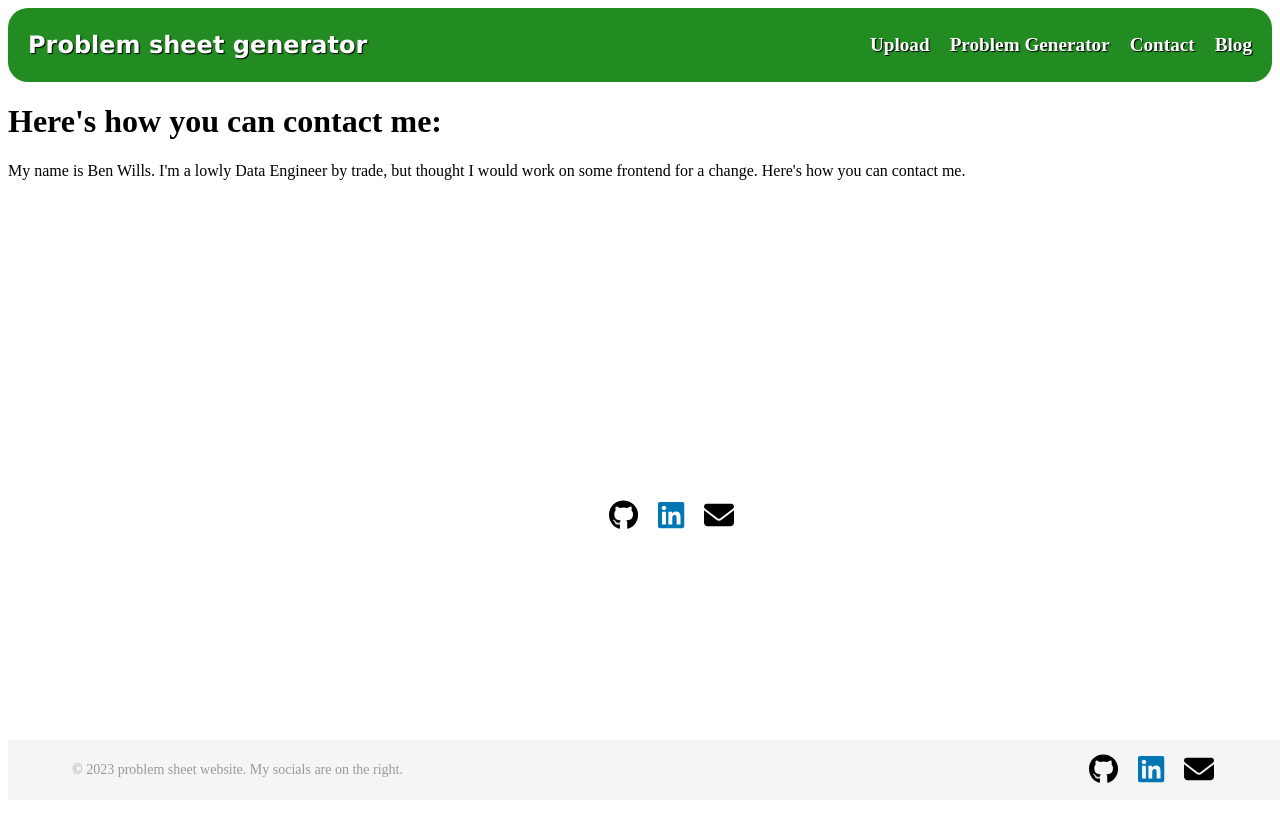
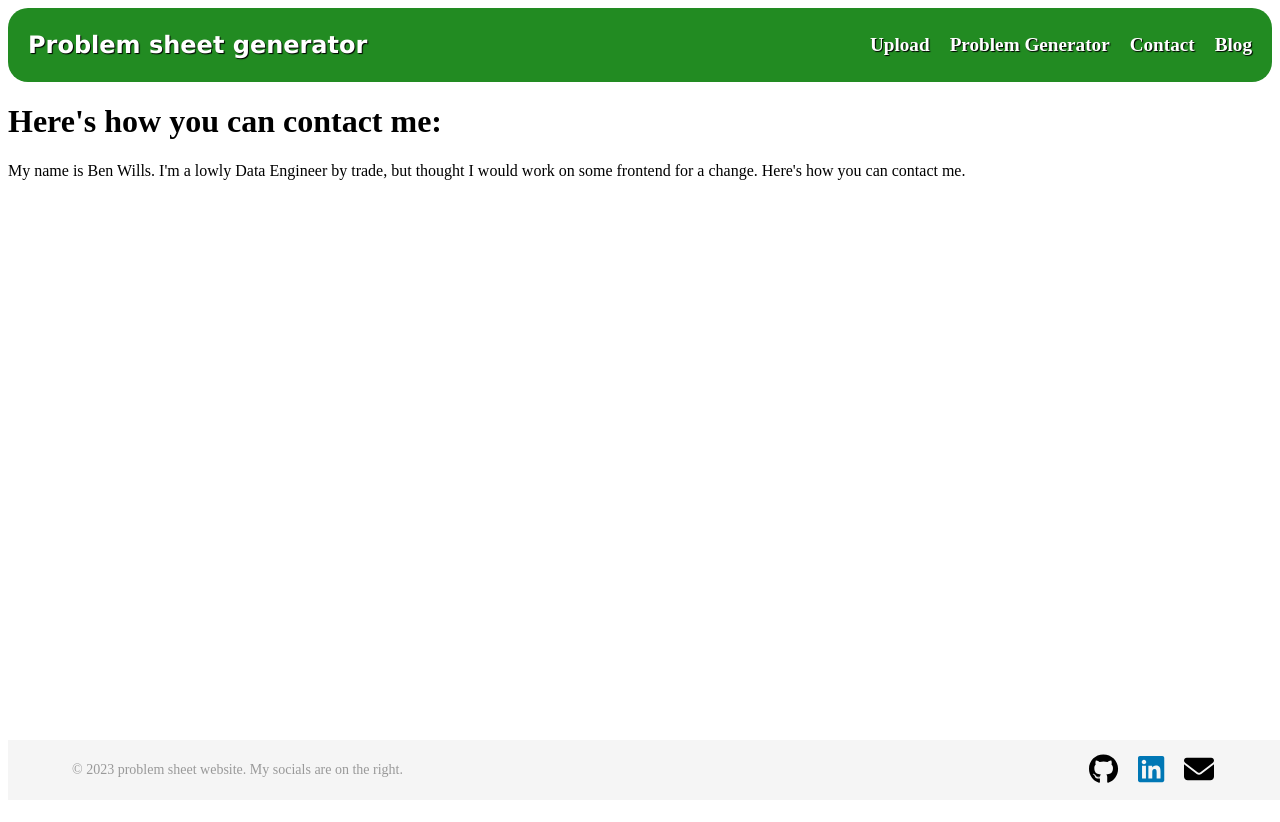
Before and after one commit to BenjaminWills/problem_sheet_generator, a React (Create React App) app in the folder frontend/problem-generation/: page /contact-me in a window 1280 px wide. Shown: the top 822 px of the page. After the commit the page ends 800 px from the top, so only its background shows below. Built offline with nearby package versions, Linux system fonts and the light colour scheme.

Commit message:
update contactme page

```diff
--- a/frontend/problem-generation/src/components/ContactMe/ContactMe.js
+++ b/frontend/problem-generation/src/components/ContactMe/ContactMe.js
@@ -17,17 +17,6 @@ function ContactMe() {
           frontend for a change. Here's how you can contact me.
         </p>
       </div>
-      <div className="icon-container">
-        <div className="icon">
-          <a href="https://github.com/BenjaminWills" target="_blank" rel="noreferrer"><FontAwesomeIcon icon={faGithub} style={{ color: 'black' }} className="contact-icon" /></a>
-        </div>
-        <div className="icon">
-          <a href="https://www.linkedin.com/in/benjamin-wills-b22887220/" target="_blank" rel="noreferrer"><FontAwesomeIcon icon={faLinkedin} style={{ color: '#0077b5' }} className="contact-icon" /></a>
-        </div>
-        <div className="icon">
-          <a href="mailto:benjaminwills057@gmail.com"><FontAwesomeIcon icon={faEnvelope} style={{ color: 'black' }} className="contact-icon" /></a>
-        </div>
-      </div>
     </div>
   );
 }
```
